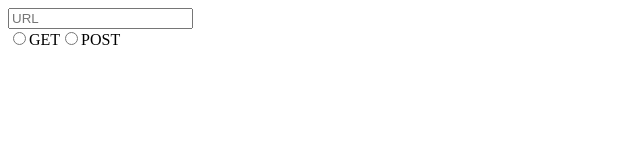
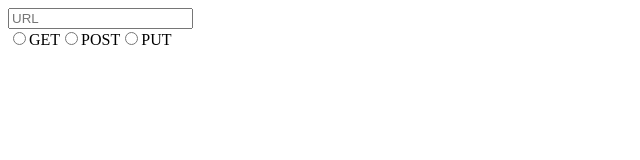
Before and after one commit to jillianlg/RESTy, a React app: page / in a window 1280 px wide. Shown: the top 160 px of the page, without its empty margins (0-640 px from the left). Built offline with nearby package versions, Linux system fonts and the light colour scheme.

Commit message:
adds PUT input radio button with method and onChange and lable

```diff
--- a/src/components/RequestForm/RequestForm.jsx
+++ b/src/components/RequestForm/RequestForm.jsx
@@ -20,6 +20,10 @@ const RequestForm = ({ url, method, onSubmit, onChange }) => {
           onChange={onChange} />
         <label htmlFor="post">POST</label>
         {/* PUT method */}
+        <input type="radio" id="put" name="method" value="PUT"
+          checked={method === 'PUT'}
+          onChange={onChange} />
+        <label htmlFor="put">PUT</label>
         {/* PATCH method */}
         {/* DELETE method */}
       </div>
```
